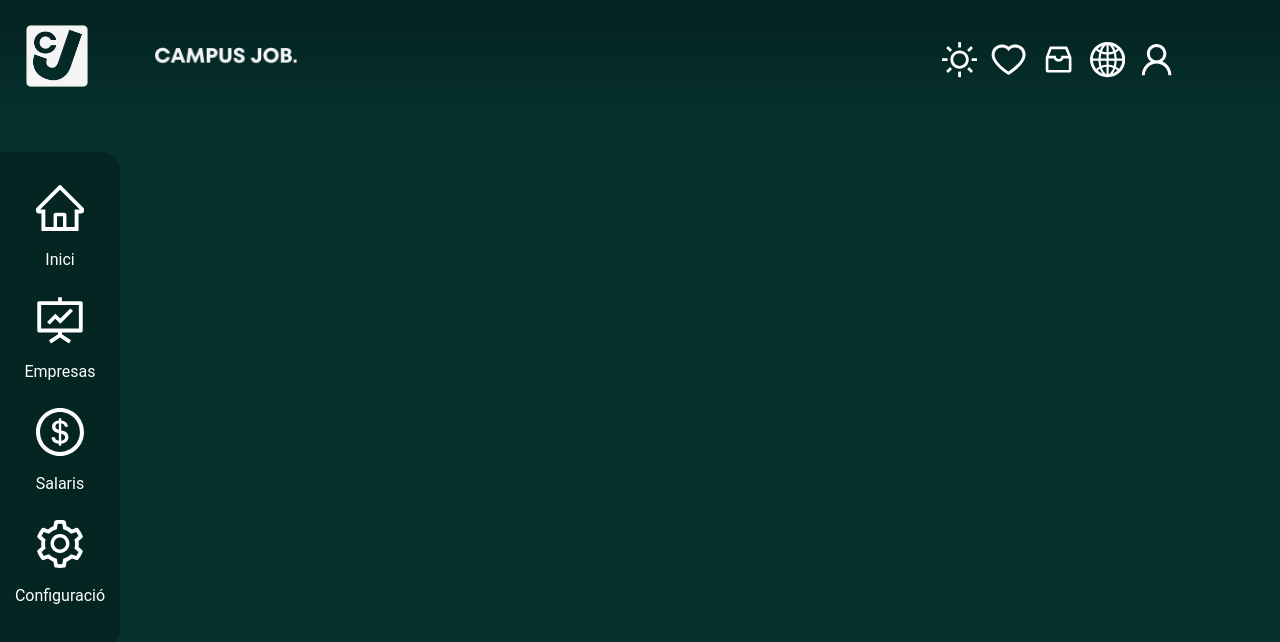
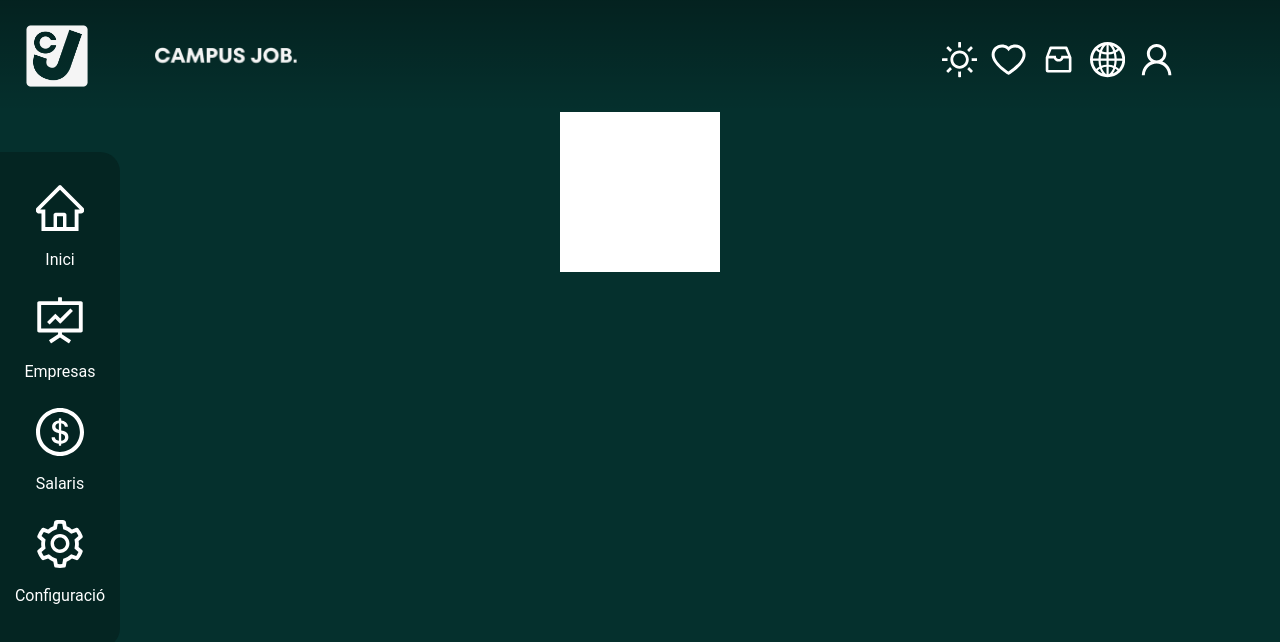
Before and after one commit to YasinEled/CampusJob, a React (Vite) app in the folder CampusJobReact/: page / in a window 1280 px wide. Shown: the top 642 px of the page. Built offline with nearby package versions, Linux system fonts and the light colour scheme.

Commit message:
organisacion

```diff
--- a/CampusJobReact/src/Components/ComponentsCSS/MenuHome/MainBusqueda.css
+++ b/CampusJobReact/src/Components/ComponentsCSS/MenuHome/MainBusqueda.css
@@ -1,5 +1,6 @@
 .container-mainBusqueda{
     display: flex;
     flex-direction: row;
-    justify-content: space-between;
+    justify-content: center;
+    align-self: center;
 }
--- /dev/null
+++ b/CampusJobReact/src/Components/ComponentsCSS/MenuHome/busqueda.css
@@ -0,0 +1,5 @@
+.busquedaContainer{
+    width: 10em;
+    height: 10em;
+    background-color: white;
+}
--- a/CampusJobReact/src/Components/MenuHome/MainBusqueda/MainBusqueda.jsx
+++ b/CampusJobReact/src/Components/MenuHome/MainBusqueda/MainBusqueda.jsx
@@ -1,5 +1,5 @@
 import '../../ComponentsCSS/MenuHome/MainBusqueda.css'
-
+import Busqueda from '../Menu/busqueda';
 
 function MainBusqueda() {
 
@@ -7,7 +7,7 @@ function MainBusqueda() {
     return (
       <section className='container-mainBusqueda'>
         <div className="mainBusqueda">
-
+          <Busqueda />
         </div>
         <div className="mainFilter">
 
--- a/CampusJobReact/src/Components/MenuHome/Menu/busqueda.jsx
+++ b/CampusJobReact/src/Components/MenuHome/Menu/busqueda.jsx
@@ -1,16 +1,14 @@
-import {HomeOutlined, SettingOutlined, DollarOutlined, FundProjectionScreenOutlined } from '@ant-design/icons';
-import Imagenlogomenuizquierdahecho from '../../../assets/Logo/CampusJobBorderLogo.png';
-import '../../ComponentsCSS/MenuHome/menu.css';
+import '../../ComponentsCSS/MenuHome/busqueda.css'
 
 
-function busqueda() {
+function Busqueda() {
 
 
     return (
-      <div>
+      <div className="busquedaContainer">
 
       </div>
     );
   }
 
-export default Menu;
+export default Busqueda;
--- a/CampusJobReact/src/mainHome.jsx
+++ b/CampusJobReact/src/mainHome.jsx
@@ -1,6 +1,7 @@
 import Menu from "./Components/MenuHome/Menu/menu";
 import NavHome from "./Components/MenuHome/Nav/NavHome";
 import './Components/ComponentsCSS/MenuHome/general.css';
+import MainBusqueda from "./Components/MenuHome/MainBusqueda/MainBusqueda";
 
 function MenuHome() {
 
@@ -10,7 +11,7 @@ function MenuHome() {
 
         <NavHome />
         <Menu />
-
+        <MainBusqueda />
     </main>
   );
 }
```
